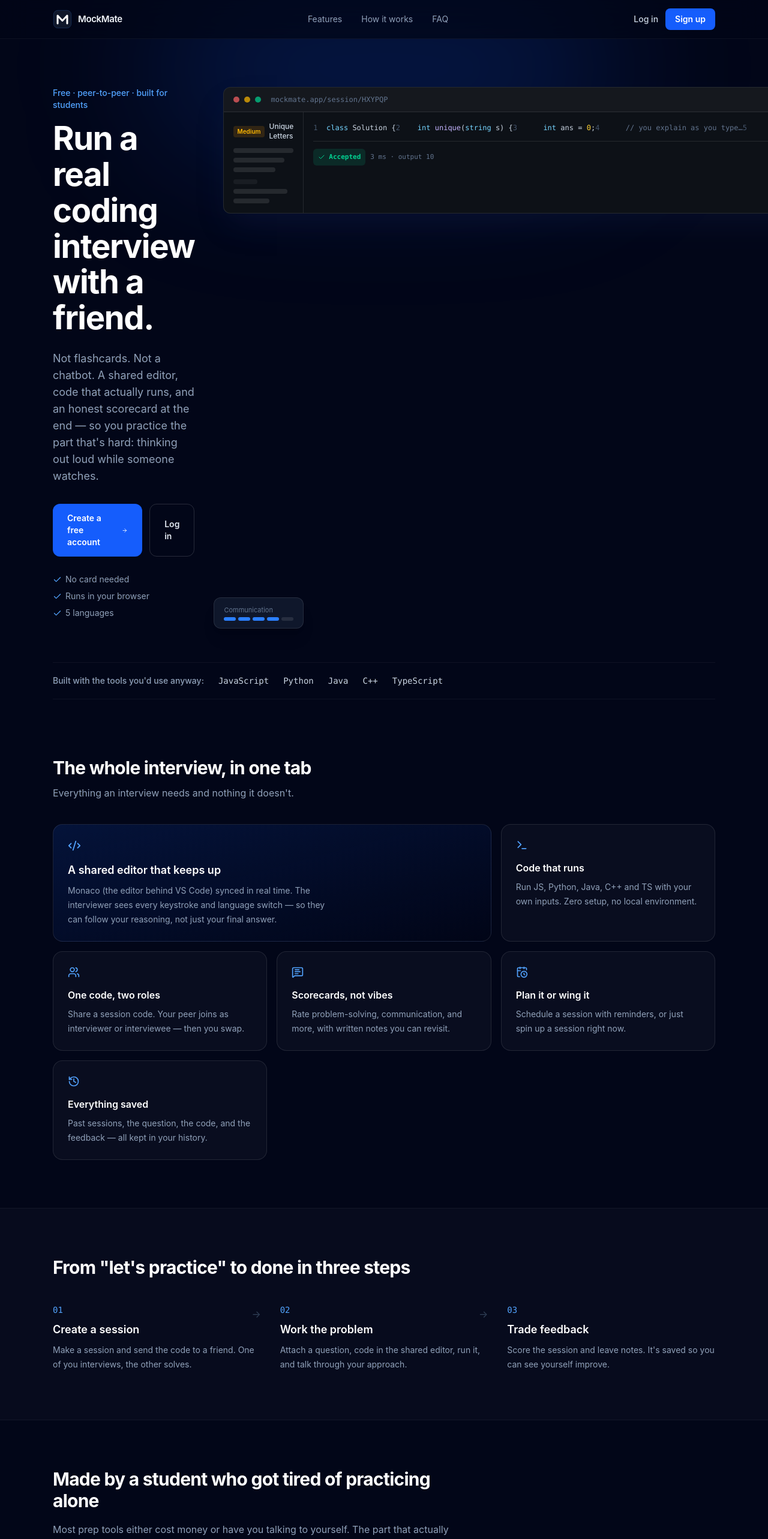
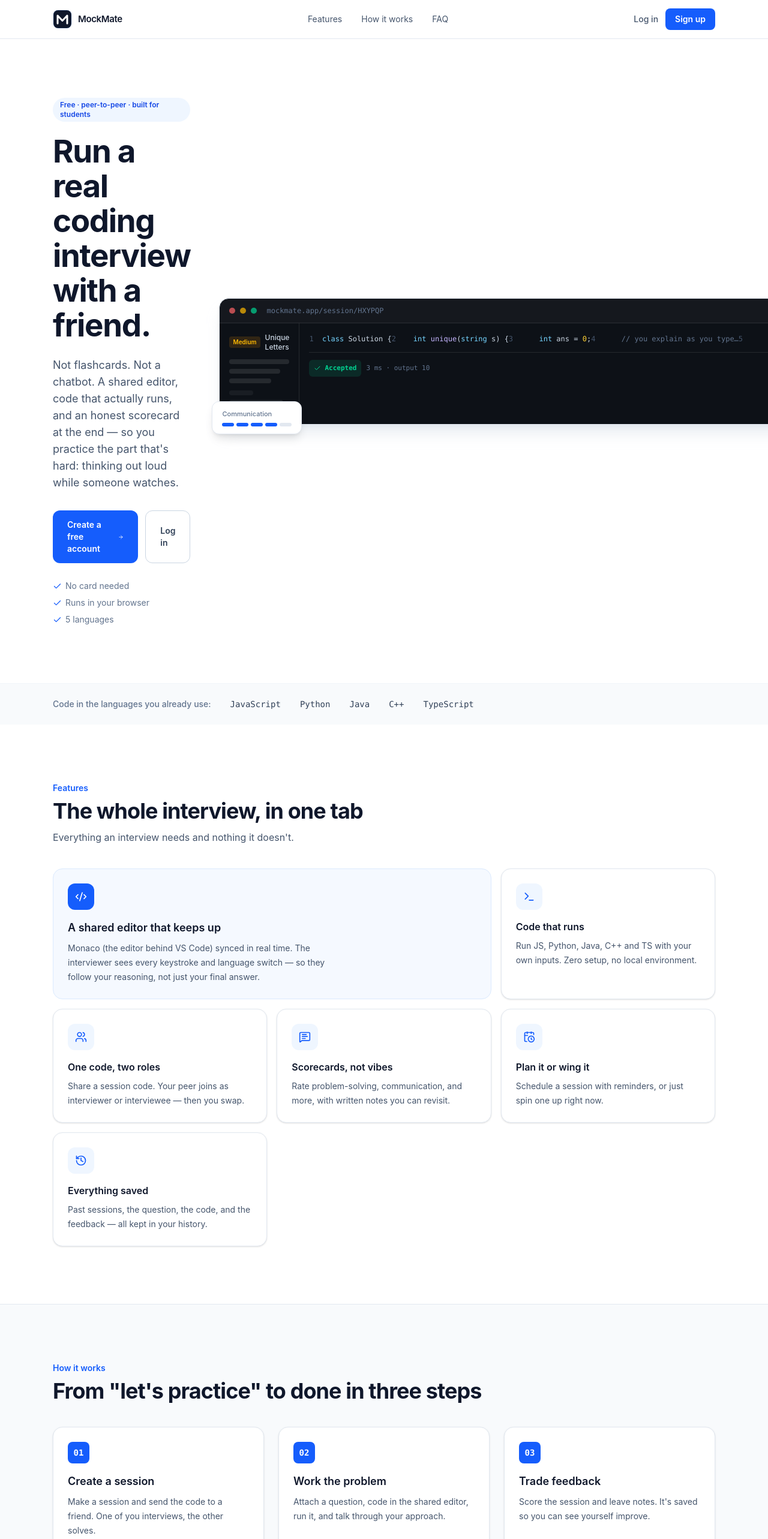
Before and after one commit to mohdabid701148/mock-interview-platfor, a React (Vite) app in the folder frontend/: page / in a window 1280 px wide. Shown: the top 2566 px of the page at 60% size. Built offline with nearby package versions, Linux system fonts and the light colour scheme; no server answers.

Commit message:
feat: update Landing page styles for improved readability and accessibility

```diff
--- a/frontend/src/pages/Landing.jsx
+++ b/frontend/src/pages/Landing.jsx
@@ -13,25 +13,25 @@ import Logo from "../components/Logo";
 
 const Landing = () => {
   return (
-    <div className="min-h-screen overflow-x-hidden bg-slate-950 text-slate-100 antialiased">
+    <div className="min-h-screen overflow-x-hidden bg-white text-slate-900 antialiased">
       {/* ── Nav ─────────────────────────────────────────────────────────── */}
-      <header className="sticky top-0 z-40 border-b border-white/5 bg-slate-950/70 backdrop-blur-xl">
+      <header className="sticky top-0 z-40 border-b border-slate-200 bg-white/80 backdrop-blur-xl">
         <div className="mx-auto flex max-w-6xl items-center justify-between px-4 py-3.5 sm:px-6">
-          <Logo size={32} withText textClassName="text-[15px] font-semibold tracking-tight" />
+          <Logo size={32} withText textClassName="text-[15px] font-semibold tracking-tight text-slate-900" />
 
-          <nav className="hidden items-center gap-8 text-sm text-slate-400 md:flex">
-            <a href="#features" className="transition hover:text-white">Features</a>
-            <a href="#how" className="transition hover:text-white">How it works</a>
-            <a href="#faq" className="transition hover:text-white">FAQ</a>
+          <nav className="hidden items-center gap-8 text-sm text-slate-600 md:flex">
+            <a href="#features" className="transition hover:text-slate-900">Features</a>
+            <a href="#how" className="transition hover:text-slate-900">How it works</a>
+            <a href="#faq" className="transition hover:text-slate-900">FAQ</a>
           </nav>
 
           <div className="flex items-center gap-2 sm:gap-3">
-            <Link to="/login" className="text-sm font-medium text-slate-300 transition hover:text-white">
+            <Link to="/login" className="text-sm font-medium text-slate-600 transition hover:text-slate-900">
               Log in
             </Link>
             <Link
               to="/signup"
-              className="rounded-lg bg-blue-600 px-3.5 py-2 text-sm font-semibold text-white transition hover:bg-blue-500 sm:px-4"
+              className="rounded-lg bg-blue-600 px-3.5 py-2 text-sm font-semibold text-white transition hover:bg-blue-700 sm:px-4"
             >
               Sign up
             </Link>
@@ -40,20 +40,18 @@ const Landing = () => {
       </header>
 
       {/* ── Hero ────────────────────────────────────────────────────────── */}
-      <section className="relative">
-        <div className="pointer-events-none absolute -top-24 left-1/2 h-72 w-[90%] max-w-3xl -translate-x-1/2 rounded-full bg-blue-600/20 blur-[120px]" />
-
-        <div className="relative mx-auto grid max-w-6xl gap-12 px-4 pb-8 pt-14 sm:px-6 lg:grid-cols-[1.05fr_0.95fr] lg:gap-10 lg:pt-20">
-          <div className="flex flex-col justify-center">
-            <p className="text-sm font-medium text-blue-400">
+      <section className="border-b border-slate-100">
+        <div className="mx-auto grid max-w-6xl items-center gap-12 px-4 py-14 sm:px-6 lg:grid-cols-[1.05fr_0.95fr] lg:gap-12 lg:py-24">
+          <div>
+            <p className="inline-flex items-center gap-2 rounded-full bg-blue-50 px-3 py-1 text-xs font-semibold text-blue-700">
               Free · peer-to-peer · built for students
             </p>
 
-            <h1 className="mt-4 text-[2rem] font-bold leading-[1.1] tracking-tight text-white sm:text-5xl lg:text-[3.4rem]">
-              Run a real coding<br className="hidden sm:block" /> interview with a friend.
+            <h1 className="mt-5 text-[2rem] font-bold leading-[1.1] tracking-tight text-slate-900 sm:text-5xl lg:text-[3.3rem]">
+              Run a real coding interview with a friend.
             </h1>
 
-            <p className="mt-6 max-w-xl text-base leading-7 text-slate-400 sm:text-lg">
+            <p className="mt-6 max-w-xl text-base leading-7 text-slate-600 sm:text-lg">
               Not flashcards. Not a chatbot. A shared editor, code that actually
               runs, and an honest scorecard at the end — so you practice the part
               that's hard: thinking out loud while someone watches.
@@ -62,33 +60,32 @@ const Landing = () => {
             <div className="mt-8 flex flex-col gap-3 sm:flex-row">
               <Link
                 to="/signup"
-                className="group flex items-center justify-center gap-2 rounded-xl bg-blue-600 px-6 py-3.5 text-sm font-semibold text-white transition hover:bg-blue-500"
+                className="group flex items-center justify-center gap-2 rounded-xl bg-blue-600 px-6 py-3.5 text-sm font-semibold text-white transition hover:bg-blue-700"
               >
                 Create a free account
                 <ArrowRight size={17} className="transition group-hover:translate-x-0.5" />
               </Link>
               <Link
                 to="/login"
-                className="flex items-center justify-center rounded-xl border border-white/15 px-6 py-3.5 text-sm font-semibold text-slate-200 transition hover:bg-white/5"
+                className="flex items-center justify-center rounded-xl border border-slate-300 px-6 py-3.5 text-sm font-semibold text-slate-700 transition hover:bg-slate-50"
               >
                 Log in
               </Link>
             </div>
 
-            <ul className="mt-7 flex flex-wrap gap-x-5 gap-y-2 text-sm text-slate-400">
+            <ul className="mt-7 flex flex-wrap gap-x-5 gap-y-2 text-sm text-slate-500">
               {["No card needed", "Runs in your browser", "5 languages"].map((t) => (
                 <li key={t} className="flex items-center gap-1.5">
-                  <Check size={15} className="text-blue-400" />
+                  <Check size={15} className="text-blue-600" />
                   {t}
                 </li>
               ))}
             </ul>
           </div>
 
-          {/* Product preview */}
-          <div className="relative lg:pl-2">
-            <div className="overflow-hidden rounded-xl border border-white/10 bg-[#0d1117] shadow-2xl shadow-blue-950/30">
-              {/* window bar */}
+          {/* Product preview (dark window on the light page) */}
+          <div className="relative">
+            <div className="overflow-hidden rounded-2xl border border-slate-200 bg-[#0d1117] shadow-xl shadow-slate-300/40">
               <div className="flex items-center gap-2 border-b border-white/10 bg-white/[0.03] px-4 py-2.5">
                 <span className="h-2.5 w-2.5 rounded-full bg-red-400/70" />
                 <span className="h-2.5 w-2.5 rounded-full bg-amber-400/70" />
@@ -101,7 +98,6 @@ const Landing = () => {
               </div>
 
               <div className="grid grid-cols-1 sm:grid-cols-[0.85fr_1.15fr]">
-                {/* problem (hidden on small) */}
                 <div className="hidden border-r border-white/10 p-4 sm:block">
                   <div className="flex items-center gap-2">
                     <span className="rounded bg-amber-500/15 px-1.5 py-0.5 text-[10px] font-semibold text-amber-400">Medium</span>
@@ -117,7 +113,6 @@ const Landing = () => {
                   </div>
                 </div>
 
-                {/* editor */}
                 <div className="p-4 font-mono text-[12px] leading-5">
                   <pre className="text-slate-300">
 <span className="text-slate-600">1  </span><span className="text-sky-300">class</span> Solution {'{'}
@@ -138,50 +133,52 @@ const Landing = () => {
               </div>
             </div>
 
-            {/* floating feedback chip */}
-            <div className="absolute -bottom-4 -left-2 hidden rounded-xl border border-white/10 bg-slate-900 px-4 py-3 shadow-xl sm:block">
-              <p className="text-[11px] text-slate-500">Communication</p>
-              <div className="mt-1 flex items-center gap-1">
+            {/* floating feedback chip — light card */}
+            <div className="absolute -bottom-4 -left-3 hidden rounded-xl border border-slate-200 bg-white px-4 py-3 shadow-lg sm:block">
+              <p className="text-[11px] font-medium text-slate-500">Communication</p>
+              <div className="mt-1.5 flex items-center gap-1">
                 {[1, 2, 3, 4].map((i) => (
-                  <span key={i} className="h-1.5 w-5 rounded-full bg-blue-500" />
+                  <span key={i} className="h-1.5 w-5 rounded-full bg-blue-600" />
                 ))}
-                <span className="h-1.5 w-5 rounded-full bg-white/10" />
+                <span className="h-1.5 w-5 rounded-full bg-slate-200" />
               </div>
             </div>
           </div>
         </div>
+      </section>
 
-        {/* chips strip */}
-        <div className="mx-auto max-w-6xl px-4 pb-4 pt-10 sm:px-6">
-          <div className="flex flex-wrap items-center gap-x-6 gap-y-3 border-y border-white/5 py-5 text-sm text-slate-500">
-            <span className="font-medium text-slate-400">Built with the tools you'd use anyway:</span>
+      {/* ── Language strip ─────────────────────────────────────────────── */}
+      <section className="bg-slate-50">
+        <div className="mx-auto flex max-w-6xl flex-wrap items-center gap-x-8 gap-y-3 px-4 py-6 text-sm sm:px-6">
+          <span className="font-medium text-slate-500">Code in the languages you already use:</span>
           {["JavaScript", "Python", "Java", "C++", "TypeScript"].map((l) => (
-              <span key={l} className="font-mono text-slate-300">{l}</span>
+            <span key={l} className="font-mono font-medium text-slate-700">{l}</span>
           ))}
-          </div>
         </div>
       </section>
 
-      {/* ── Features (bento) ───────────────────────────────────────────── */}
-      <section id="features" className="mx-auto max-w-6xl px-4 py-16 sm:px-6 sm:py-20">
+      {/* ── Features ───────────────────────────────────────────────────── */}
+      <section id="features" className="mx-auto max-w-6xl px-4 py-16 sm:px-6 sm:py-24">
         <div className="max-w-2xl">
-          <h2 className="text-2xl font-bold tracking-tight text-white sm:text-3xl">
+          <p className="text-sm font-semibold text-blue-600">Features</p>
+          <h2 className="mt-2 text-2xl font-bold tracking-tight text-slate-900 sm:text-4xl">
             The whole interview, in one tab
           </h2>
-          <p className="mt-3 text-slate-400">
+          <p className="mt-3 text-slate-600">
             Everything an interview needs and nothing it doesn't.
           </p>
         </div>
 
         <div className="mt-10 grid gap-4 sm:grid-cols-2 lg:grid-cols-3">
-          {/* wide highlight */}
-          <div className="rounded-2xl border border-white/10 bg-gradient-to-br from-blue-600/15 to-transparent p-6 sm:col-span-2">
-            <Code2 className="text-blue-400" size={22} />
-            <h3 className="mt-4 text-lg font-semibold text-white">A shared editor that keeps up</h3>
-            <p className="mt-2 max-w-md text-sm leading-6 text-slate-400">
+          <div className="rounded-2xl border border-blue-100 bg-blue-50/60 p-6 sm:col-span-2">
+            <div className="flex h-11 w-11 items-center justify-center rounded-xl bg-blue-600 text-white">
+              <Code2 size={20} />
+            </div>
+            <h3 className="mt-4 text-lg font-semibold text-slate-900">A shared editor that keeps up</h3>
+            <p className="mt-2 max-w-md text-sm leading-6 text-slate-600">
               Monaco (the editor behind VS Code) synced in real time. The interviewer
-              sees every keystroke and language switch — so they can follow your
-              reasoning, not just your final answer.
+              sees every keystroke and language switch — so they follow your reasoning,
+              not just your final answer.
             </p>
           </div>
 
@@ -189,68 +186,88 @@ const Landing = () => {
             { icon: Terminal, title: "Code that runs", desc: "Run JS, Python, Java, C++ and TS with your own inputs. Zero setup, no local environment." },
             { icon: Users, title: "One code, two roles", desc: "Share a session code. Your peer joins as interviewer or interviewee — then you swap." },
             { icon: MessageSquareText, title: "Scorecards, not vibes", desc: "Rate problem-solving, communication, and more, with written notes you can revisit." },
-            { icon: CalendarClock, title: "Plan it or wing it", desc: "Schedule a session with reminders, or just spin up a session right now." },
+            { icon: CalendarClock, title: "Plan it or wing it", desc: "Schedule a session with reminders, or just spin one up right now." },
             { icon: History, title: "Everything saved", desc: "Past sessions, the question, the code, and the feedback — all kept in your history." },
           ].map(({ icon: Icon, title, desc }) => (
-            <div key={title} className="rounded-2xl border border-white/10 bg-white/[0.03] p-6 transition hover:bg-white/[0.05]">
-              <Icon className="text-blue-400" size={20} />
-              <h3 className="mt-4 font-semibold text-white">{title}</h3>
-              <p className="mt-2 text-sm leading-6 text-slate-400">{desc}</p>
+            <div key={title} className="rounded-2xl border border-slate-200 bg-white p-6 shadow-sm transition hover:shadow-md">
+              <div className="flex h-11 w-11 items-center justify-center rounded-xl bg-blue-50 text-blue-600">
+                <Icon size={20} />
+              </div>
+              <h3 className="mt-4 font-semibold text-slate-900">{title}</h3>
+              <p className="mt-2 text-sm leading-6 text-slate-600">{desc}</p>
             </div>
           ))}
         </div>
       </section>
 
       {/* ── How it works ──────────────────────────────────────────────── */}
-      <section id="how" className="border-y border-white/5 bg-white/[0.02]">
-        <div className="mx-auto max-w-6xl px-4 py-16 sm:px-6 sm:py-20">
-          <h2 className="text-2xl font-bold tracking-tight text-white sm:text-3xl">
+      <section id="how" className="border-y border-slate-200 bg-slate-50">
+        <div className="mx-auto max-w-6xl px-4 py-16 sm:px-6 sm:py-24">
+          <p className="text-sm font-semibold text-blue-600">How it works</p>
+          <h2 className="mt-2 text-2xl font-bold tracking-tight text-slate-900 sm:text-4xl">
             From "let's practice" to done in three steps
           </h2>
 
-          <div className="mt-10 grid gap-8 md:grid-cols-3">
+          <div className="mt-10 grid gap-6 md:grid-cols-3">
             {[
               { n: "01", t: "Create a session", d: "Make a session and send the code to a friend. One of you interviews, the other solves." },
               { n: "02", t: "Work the problem", d: "Attach a question, code in the shared editor, run it, and talk through your approach." },
               { n: "03", t: "Trade feedback", d: "Score the session and leave notes. It's saved so you can see yourself improve." },
-            ].map((s, i) => (
-              <div key={s.n} className="relative">
-                <span className="font-mono text-sm text-blue-400">{s.n}</span>
-                <h3 className="mt-2 text-lg font-semibold text-white">{s.t}</h3>
-                <p className="mt-2 text-sm leading-6 text-slate-400">{s.d}</p>
-                {i < 2 && (
-                  <span className="absolute right-0 top-2 hidden text-slate-700 md:block">→</span>
-                )}
+            ].map((s) => (
+              <div key={s.n} className="rounded-2xl border border-slate-200 bg-white p-6 shadow-sm">
+                <span className="inline-flex h-9 w-9 items-center justify-center rounded-lg bg-blue-600 font-mono text-sm font-bold text-white">
+                  {s.n}
+                </span>
+                <h3 className="mt-4 text-lg font-semibold text-slate-900">{s.t}</h3>
+                <p className="mt-2 text-sm leading-6 text-slate-600">{s.d}</p>
               </div>
             ))}
           </div>
         </div>
       </section>
 
-      {/* ── Maker note (the human touch) ──────────────────────────────── */}
-      <section className="mx-auto max-w-6xl px-4 py-16 sm:px-6 sm:py-20">
-        <div className="max-w-2xl">
-          <h2 className="text-2xl font-bold tracking-tight text-white sm:text-3xl">
-            Made by a student who got tired of practicing alone
+      {/* ── Maker note ────────────────────────────────────────────────── */}
+      <section className="mx-auto max-w-6xl px-4 py-16 sm:px-6 sm:py-24">
+        <div className="grid items-center gap-10 lg:grid-cols-[1.1fr_0.9fr]">
+          <div>
+            <p className="text-sm font-semibold text-blue-600">Why MockMate</p>
+            <h2 className="mt-2 text-2xl font-bold tracking-tight text-slate-900 sm:text-4xl">
+              Made by a student tired of practicing alone
             </h2>
-          <p className="mt-4 text-base leading-7 text-slate-400">
+            <p className="mt-4 text-base leading-7 text-slate-600">
               Most prep tools either cost money or have you talking to yourself. The part
               that actually shows up in a real interview — explaining your thinking while
-            another person pushes back — is the part you can't rehearse solo. MockMate
-            is just the room I wanted: grab a classmate, take turns, get real feedback.
-            It runs entirely on free infrastructure, so it stays free to use.
+              someone pushes back — is the part you can't rehearse solo. MockMate is just
+              the room I wanted: grab a classmate, take turns, get real feedback. It runs
+              entirely on free infrastructure, so it stays free.
             </p>
+          </div>
+
+          <div className="rounded-2xl border border-slate-200 bg-slate-50 p-6">
+            <div className="grid grid-cols-3 divide-x divide-slate-200 text-center">
+              {[
+                { k: "Free", v: "Always" },
+                { k: "Setup", v: "None" },
+                { k: "Languages", v: "5" },
+              ].map((x) => (
+                <div key={x.k} className="px-2">
+                  <p className="text-2xl font-bold text-slate-900">{x.v}</p>
+                  <p className="mt-1 text-xs text-slate-500">{x.k}</p>
+                </div>
+              ))}
+            </div>
+          </div>
         </div>
       </section>
 
       {/* ── FAQ ───────────────────────────────────────────────────────── */}
-      <section id="faq" className="border-t border-white/5">
-        <div className="mx-auto max-w-3xl px-4 py-16 sm:px-6 sm:py-20">
-          <h2 className="text-2xl font-bold tracking-tight text-white sm:text-3xl">
+      <section id="faq" className="border-t border-slate-200 bg-slate-50">
+        <div className="mx-auto max-w-3xl px-4 py-16 sm:px-6 sm:py-24">
+          <h2 className="text-2xl font-bold tracking-tight text-slate-900 sm:text-4xl">
             Questions, answered
           </h2>
 
-          <div className="mt-8 divide-y divide-white/10 border-y border-white/10">
+          <div className="mt-8 divide-y divide-slate-200 border-y border-slate-200">
             {[
               { q: "Is it actually free?", a: "Yes. It runs on free-tier hosting and there's no paid plan — sign up and use it." },
               { q: "Do I need to install anything?", a: "No. The editor and code execution run in your browser. Just open a session and go." },
@@ -259,29 +276,29 @@ const Landing = () => {
               { q: "Do I need to verify my email?", a: "Yes — a quick 6-digit code keeps accounts real. It takes a few seconds." },
             ].map((item) => (
               <details key={item.q} className="group py-4">
-                <summary className="flex cursor-pointer list-none items-center justify-between gap-4 text-left font-medium text-white">
+                <summary className="flex cursor-pointer list-none items-center justify-between gap-4 text-left font-medium text-slate-900">
                   {item.q}
-                  <span className="text-slate-500 transition group-open:rotate-45">+</span>
+                  <span className="text-slate-400 transition group-open:rotate-45">+</span>
                 </summary>
-                <p className="mt-3 text-sm leading-6 text-slate-400">{item.a}</p>
+                <p className="mt-3 text-sm leading-6 text-slate-600">{item.a}</p>
               </details>
             ))}
           </div>
         </div>
       </section>
 
-      {/* ── Final CTA ─────────────────────────────────────────────────── */}
-      <section className="mx-auto max-w-6xl px-4 pb-20 sm:px-6">
-        <div className="relative overflow-hidden rounded-3xl border border-white/10 bg-gradient-to-br from-blue-600/20 via-slate-900 to-slate-900 p-8 text-center sm:p-14">
+      {/* ── CTA (dark band for contrast) ──────────────────────────────── */}
+      <section className="mx-auto max-w-6xl px-4 py-16 sm:px-6 sm:py-20">
+        <div className="rounded-3xl bg-slate-900 p-8 text-center sm:p-14">
           <h2 className="text-2xl font-bold tracking-tight text-white sm:text-4xl">
-            Grab a friend. Open a room.
+            Grab a friend. Open a session.
           </h2>
           <p className="mx-auto mt-3 max-w-md text-slate-300">
             Your next mock interview is two minutes away.
           </p>
           <Link
             to="/signup"
-            className="mt-7 inline-flex items-center gap-2 rounded-xl bg-white px-6 py-3.5 text-sm font-semibold text-slate-900 transition hover:bg-slate-200"
+            className="mt-7 inline-flex items-center gap-2 rounded-xl bg-white px-6 py-3.5 text-sm font-semibold text-slate-900 transition hover:bg-slate-100"
           >
             Start for free
             <ArrowRight size={17} />
@@ -290,15 +307,15 @@ const Landing = () => {
       </section>
 
       {/* ── Footer ────────────────────────────────────────────────────── */}
-      <footer className="border-t border-white/5">
+      <footer className="border-t border-slate-200">
         <div className="mx-auto flex max-w-6xl flex-col items-center justify-between gap-4 px-4 py-8 text-center sm:flex-row sm:px-6 sm:text-left">
-          <Logo size={24} withText textClassName="text-sm font-semibold text-slate-300" />
+          <Logo size={24} withText textClassName="text-sm font-semibold text-slate-700" />
           <p className="text-xs text-slate-500">
             © {new Date().getFullYear()} MockMate — a student project.
           </p>
-          <div className="flex items-center gap-5 text-sm text-slate-400">
-            <Link to="/login" className="transition hover:text-white">Log in</Link>
-            <Link to="/signup" className="transition hover:text-white">Sign up</Link>
+          <div className="flex items-center gap-5 text-sm text-slate-500">
+            <Link to="/login" className="transition hover:text-slate-900">Log in</Link>
+            <Link to="/signup" className="transition hover:text-slate-900">Sign up</Link>
           </div>
         </div>
       </footer>
```
Lines whose indentation alone changed are shown as unchanged.
